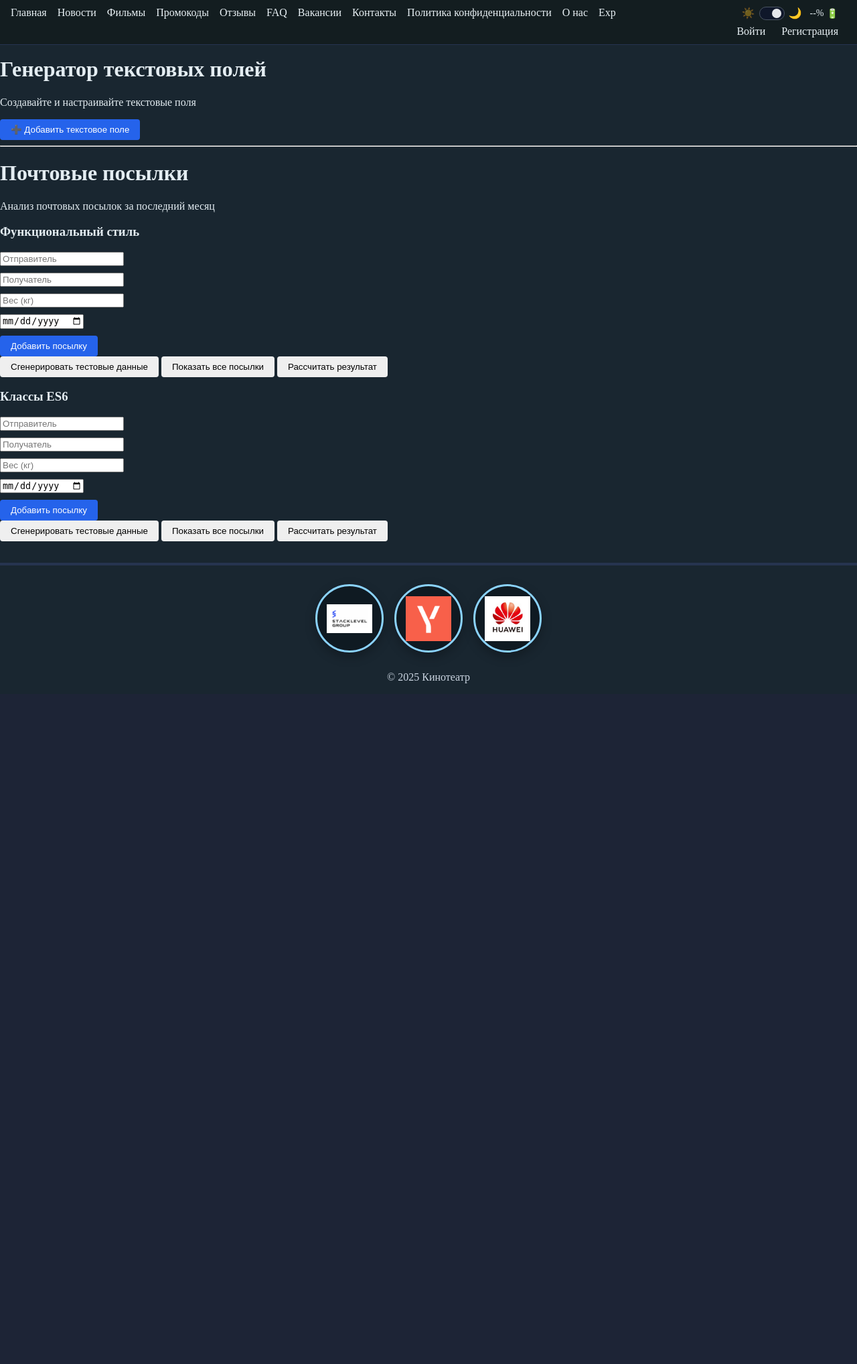
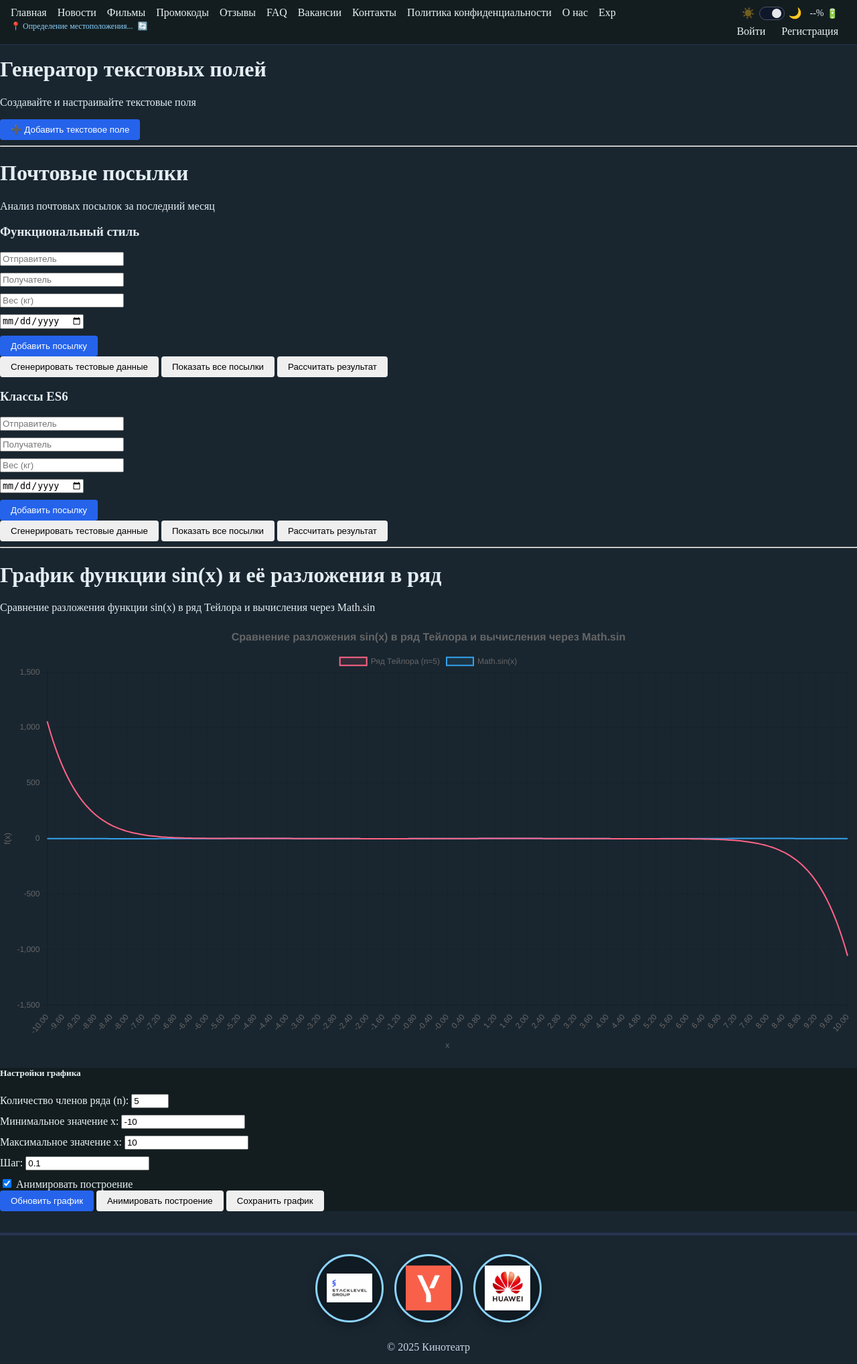
Before and after one commit to Dzmitry-Leushukou/353504_IGI_35350074, a Django app: page /exp/ in a window 1280 px wide. Shown: the whole page at 67% size. Before the commit the page ends 1020 px from the top, so only its background shows below. Run offline with Django 5.2, Linux system fonts and the light colour scheme; data comes from the database, SQL or seed files in the repository; both versions use the stored data as it was after the commit.

Commit message:
task 9-10

```diff
--- a/Cinema/cinema/templates/cinema/base.html
+++ b/Cinema/cinema/templates/cinema/base.html
@@ -210,6 +210,20 @@
       gap: 4px;
     }
 
+    .geolocation-status {
+      display: none;
+      align-items: center;
+      font-size: 12px;
+      gap: 4px;
+      margin-top: 4px;
+      color: #8bd3ff;
+    }
+
+    .nav-left {
+      display: flex;
+      flex-direction: column;
+    }
+
     .nav-right {
       display: flex;
       flex-direction: column;
@@ -241,6 +255,20 @@
       .theme-toggle {
         margin-right: 8px;
         font-size: 12px;
+      }
+
+      .geolocation-status {
+        font-size: 11px;
+      }
+
+      .refresh-btn {
+        display: none;
+      }
+    }
+
+    @media (max-width: 480px) {
+      .geolocation-status {
+        display: none !important;
       }
     }
 </style>
@@ -312,6 +340,7 @@
   <header role="banner">
     <nav class="site-nav" role="navigation" aria-label="Основное меню">
       <div class="nav-left">
+        <div class="nav-links">
           <a href="{% url 'cinema:home' %}">Главная</a>
           <a href="{% url 'cinema:news_list' %}">Новости</a>
           <a href="{% url 'cinema:movie_list' %}">Фильмы</a>
@@ -329,6 +358,20 @@
           {% if user.is_authenticated and user.is_staff or user.is_authenticated and user.is_superuser %}
             <a class="nav-link" href="{% url 'cinema:statistics' %}">Статистика</a>
           {% endif %}
+        </div>
+        <div id="geolocation-status" class="geolocation-status">
+          <span id="geolocation-icon">📍</span>
+          <span id="geolocation-text">Определение местоположения...</span>
+          <button id="refresh-location" class="refresh-btn" title="Обновить местоположение" style="
+        background: none;
+        border: none;
+        color: #8bd3ff;
+        cursor: pointer;
+        font-size: 12px;
+        margin-left: 4px;
+        padding: 0;
+    ">🔄</button>
+        </div>
       </div>
 
       <div class="nav-right">
@@ -444,6 +487,7 @@
   </script>
 
   <script src="{% static 'js/battery.js' %}"></script>
+  <script src="{% static 'js/geolocation.js' %}"></script>
 </body>
 </html>
 
--- a/Cinema/cinema/templates/cinema/exp.html
+++ b/Cinema/cinema/templates/cinema/exp.html
@@ -71,6 +71,47 @@
                 <button class="btn btn-success flex-fill" onclick="classManager.calculateResult()">Рассчитать результат</button>
             </div>
             <div id="class-output" class="mt-3"></div>
+        </div>
+    </div>
+
+    <hr class="my-5">
+
+    <h1>График функции sin(x) и её разложения в ряд</h1>
+    <p class="text-muted">Сравнение разложения функции sin(x) в ряд Тейлора и вычисления через Math.sin</p>
+
+    <div class="row">
+        <div class="col-md-8">
+            <canvas id="functionChart"></canvas>
+        </div>
+        <div class="col-md-4">
+            <div class="card">
+                <div class="card-body">
+                    <h5 class="card-title">Настройки графика</h5>
+                    <div class="mb-3">
+                        <label for="nValue" class="form-label">Количество членов ряда (n):</label>
+                        <input type="number" id="nValue" class="form-control" value="5" min="1" max="20">
+                    </div>
+                    <div class="mb-3">
+                        <label for="xMin" class="form-label">Минимальное значение x:</label>
+                        <input type="number" id="xMin" class="form-control" value="-10" step="0.1">
+                    </div>
+                    <div class="mb-3">
+                        <label for="xMax" class="form-label">Максимальное значение x:</label>
+                        <input type="number" id="xMax" class="form-control" value="10" step="0.1">
+                    </div>
+                    <div class="mb-3">
+                        <label for="step" class="form-label">Шаг:</label>
+                        <input type="number" id="step" class="form-control" value="0.1" step="0.01">
+                    </div>
+                    <div class="mb-3 form-check">
+                        <input type="checkbox" class="form-check-input" id="animationCheck" checked>
+                        <label class="form-check-label" for="animationCheck">Анимировать построение</label>
+                    </div>
+                    <button id="updateChart" class="btn btn-primary w-100 mb-2">Обновить график</button>
+                    <button id="animateChart" class="btn btn-info w-100 mb-2">Анимировать построение</button>
+                    <button id="saveChart" class="btn btn-success w-100">Сохранить график</button>
+                </div>
+            </div>
         </div>
     </div>
 </main>
@@ -254,6 +295,10 @@
 }
 </style>
 
+<!-- Подключение библиотек -->
+<script src="https://cdn.jsdelivr.net/npm/chart.js"></script>
+
 <script src="{% static 'js/generator.js' %}"></script>
 <script src="{% static 'js/packages.js' %}"></script>
+<script src="{% static 'js/chart.js' %}"></script>
 {% endblock %}
--- /dev/null
+++ b/Cinema/static/js/chart.js
@@ -0,0 +1,330 @@
+// Функция для вычисления факториала
+function factorial(n) {
+    if (n === 0 || n === 1) return 1;
+    let result = 1;
+    for (let i = 2; i <= n; i++) {
+        result *= i;
+    }
+    return result;
+}
+
+// Функция для вычисления ряда Тейлора для sin(x)
+function taylorSin(x, n) {
+    let sum = 0;
+    for (let i = 0; i <= n; i++) {
+        const term = Math.pow(-1, i) * Math.pow(x, 2 * i + 1) / factorial(2 * i + 1);
+        sum += term;
+    }
+    return sum;
+}
+
+// Создание и обновление графика
+let functionChart = null;
+let isAnimating = false;
+
+// Функция для получения данных графика
+function getChartData() {
+    const n = parseInt(document.getElementById('nValue').value);
+    const xMin = parseFloat(document.getElementById('xMin').value);
+    const xMax = parseFloat(document.getElementById('xMax').value);
+    const step = parseFloat(document.getElementById('step').value);
+
+    // Генерация данных
+    const labels = [];
+    const seriesData = [];
+    const mathData = [];
+
+    for (let x = xMin; x <= xMax; x += step) {
+        labels.push(x.toFixed(2));
+        seriesData.push(taylorSin(x, n));
+        mathData.push(Math.sin(x));
+    }
+
+    return { labels, seriesData, mathData, n };
+}
+
+// Функция для создания графика
+function createChart(animate = false) {
+    const { labels, seriesData, mathData, n } = getChartData();
+    const ctx = document.getElementById('functionChart').getContext('2d');
+
+    // Удаляем предыдущий график, если он существует
+    if (functionChart) {
+        functionChart.destroy();
+    }
+
+    // Создаем новый график
+    functionChart = new Chart(ctx, {
+        type: 'line',
+        data: {
+            labels: labels,
+            datasets: [
+                {
+                    label: `Ряд Тейлора (n=${n})`,
+                    data: seriesData,
+                    borderColor: 'rgb(255, 99, 132)',
+                    backgroundColor: 'rgba(255, 99, 132, 0.1)',
+                    borderWidth: 2,
+                    tension: 0.4,
+                    pointRadius: 0,
+                    fill: false
+                },
+                {
+                    label: 'Math.sin(x)',
+                    data: mathData,
+                    borderColor: 'rgb(54, 162, 235)',
+                    backgroundColor: 'rgba(54, 162, 235, 0.1)',
+                    borderWidth: 2,
+                    tension: 0.4,
+                    pointRadius: 0,
+                    fill: false
+                }
+            ]
+        },
+        options: {
+            responsive: true,
+            animation: {
+                duration: animate ? 2000 : 0,
+                easing: 'easeOutQuart',
+                onComplete: function() {
+                    isAnimating = false;
+                }
+            },
+            plugins: {
+                title: {
+                    display: true,
+                    text: 'Сравнение разложения sin(x) в ряд Тейлора и вычисления через Math.sin',
+                    font: {
+                        size: 16
+                    }
+                },
+                legend: {
+                    display: true,
+                    position: 'top',
+                },
+                tooltip: {
+                    mode: 'index',
+                    intersect: false
+                }
+            },
+            scales: {
+                x: {
+                    display: true,
+                    title: {
+                        display: true,
+                        text: 'x'
+                    },
+                    grid: {
+                        color: 'rgba(0, 0, 0, 0.1)'
+                    }
+                },
+                y: {
+                    display: true,
+                    title: {
+                        display: true,
+                        text: 'f(x)'
+                    },
+                    grid: {
+                        color: 'rgba(0, 0, 0, 0.1)'
+                    }
+                }
+            },
+            interaction: {
+                intersect: false,
+                mode: 'nearest'
+            }
+        }
+    });
+}
+
+// Функция для анимированного построения графика слева направо
+function animateChartProgressive() {
+    if (isAnimating) return;
+
+    isAnimating = true;
+    const { labels, seriesData, mathData, n } = getChartData();
+    const ctx = document.getElementById('functionChart').getContext('2d');
+
+    // Удаляем предыдущий график, если он существует
+    if (functionChart) {
+        functionChart.destroy();
+    }
+
+    // Создаем пустые массивы для постепенного заполнения
+    const progressiveSeriesData = new Array(seriesData.length).fill(null);
+    const progressiveMathData = new Array(mathData.length).fill(null);
+
+    // Создаем новый график с пустыми данными
+    functionChart = new Chart(ctx, {
+        type: 'line',
+        data: {
+            labels: labels,
+            datasets: [
+                {
+                    label: `Ряд Тейлора (n=${n})`,
+                    data: progressiveSeriesData,
+                    borderColor: 'rgb(255, 99, 132)',
+                    backgroundColor: 'rgba(255, 99, 132, 0.1)',
+                    borderWidth: 2,
+                    tension: 0.4,
+                    pointRadius: 0,
+                    fill: false,
+                    segment: {
+                        borderColor: ctx => {
+                            // Пропускаем точки с null значениями
+                            if (ctx.p0.parsed.y === null || ctx.p1.parsed.y === null) {
+                                return 'transparent';
+                            }
+                            return 'rgb(255, 99, 132)';
+                        }
+                    }
+                },
+                {
+                    label: 'Math.sin(x)',
+                    data: progressiveMathData,
+                    borderColor: 'rgb(54, 162, 235)',
+                    backgroundColor: 'rgba(54, 162, 235, 0.1)',
+                    borderWidth: 2,
+                    tension: 0.4,
+                    pointRadius: 0,
+                    fill: false,
+                    segment: {
+                        borderColor: ctx => {
+                            // Пропускаем точки с null значениями
+                            if (ctx.p0.parsed.y === null || ctx.p1.parsed.y === null) {
+                                return 'transparent';
+                            }
+                            return 'rgb(54, 162, 235)';
+                        }
+                    }
+                }
+            ]
+        },
+        options: {
+            responsive: true,
+            animation: {
+                duration: 0 // Отключаем стандартную анимацию
+            },
+            plugins: {
+                title: {
+                    display: true,
+                    text: 'Сравнение разложения sin(x) в ряд Тейлора и вычисления через Math.sin',
+                    font: {
+                        size: 16
+                    }
+                },
+                legend: {
+                    display: true,
+                    position: 'top',
+                },
+                tooltip: {
+                    mode: 'index',
+                    intersect: false
+                }
+            },
+            scales: {
+                x: {
+                    display: true,
+                    title: {
+                        display: true,
+                        text: 'x'
+                    },
+                    grid: {
+                        color: 'rgba(0, 0, 0, 0.1)'
+                    }
+                },
+                y: {
+                    display: true,
+                    title: {
+                        display: true,
+                        text: 'f(x)'
+                    },
+                    grid: {
+                        color: 'rgba(0, 0, 0, 0.1)'
+                    }
+                }
+            },
+            interaction: {
+                intersect: false,
+                mode: 'nearest'
+            }
+        }
+    });
+
+    // Анимируем построение графика слева направо
+    let currentIndex = 0;
+    const totalPoints = labels.length;
+    const animationSpeed = 2000 / totalPoints; // Общая длительность анимации 2 секунды
+
+    function addPoint() {
+        if (currentIndex < totalPoints) {
+            progressiveSeriesData[currentIndex] = seriesData[currentIndex];
+            progressiveMathData[currentIndex] = mathData[currentIndex];
+
+            functionChart.update('none');
+
+            currentIndex++;
+            setTimeout(addPoint, animationSpeed);
+        } else {
+            isAnimating = false;
+        }
+    }
+
+    addPoint();
+}
+
+// Функция для сохранения графика
+function saveChart() {
+    if (functionChart) {
+        const link = document.createElement('a');
+        link.download = 'sin-function-chart.png';
+        link.href = functionChart.toBase64Image();
+        link.click();
+    }
+}
+
+// Инициализация при загрузке страницы
+document.addEventListener('DOMContentLoaded', function() {
+    // Создаем первоначальный график
+    createChart(false);
+
+    // Добавляем обработчики событий
+    document.getElementById('updateChart').addEventListener('click', function() {
+        const shouldAnimate = document.getElementById('animationCheck').checked;
+        createChart(shouldAnimate);
+    });
+
+    document.getElementById('animateChart').addEventListener('click', function() {
+        animateChartProgressive();
+    });
+
+    document.getElementById('saveChart').addEventListener('click', saveChart);
+
+    // Обновляем график при изменении параметров
+    document.getElementById('nValue').addEventListener('change', function() {
+        const shouldAnimate = document.getElementById('animationCheck').checked;
+        createChart(shouldAnimate);
+    });
+
+    document.getElementById('xMin').addEventListener('change', function() {
+        const shouldAnimate = document.getElementById('animationCheck').checked;
+        createChart(shouldAnimate);
+    });
+
+    document.getElementById('xMax').addEventListener('change', function() {
+        const shouldAnimate = document.getElementById('animationCheck').checked;
+        createChart(shouldAnimate);
+    });
+
+    document.getElementById('step').addEventListener('change', function() {
+        const shouldAnimate = document.getElementById('animationCheck').checked;
+        createChart(shouldAnimate);
+    });
+
+    // Автоматическая анимация при загрузке
+    setTimeout(() => {
+        if (document.getElementById('animationCheck').checked) {
+            animateChartProgressive();
+        }
+    }, 1000);
+});
--- /dev/null
+++ b/Cinema/static/js/geolocation.js
@@ -0,0 +1,128 @@
+(function() {
+    function getCachedLocation() {
+        try {
+            const cached = localStorage.getItem('cachedGeolocation');
+            if (cached) {
+                const { location, timestamp } = JSON.parse(cached);
+                if (Date.now() - timestamp < 3600000) {
+                    return location;
+                }
+            }
+        } catch (e) {
+            console.error('Ошибка чтения кэша геолокации:', e);
+        }
+        return null;
+    }
+
+    function cacheLocation(location) {
+        try {
+            const data = {
+                location: location,
+                timestamp: Date.now()
+            };
+            localStorage.setItem('cachedGeolocation', JSON.stringify(data));
+        } catch (e) {
+            console.error('Ошибка сохранения геолокации:', e);
+        }
+    }
+
+    function updateGeolocationStatus(position) {
+        const latitude = position.coords.latitude;
+        const longitude = position.coords.longitude;
+
+        fetch(`https://nominatim.openstreetmap.org/reverse?format=json&lat=${latitude}&lon=${longitude}&accept-language=ru`)
+            .then(response => response.json())
+            .then(data => {
+                let locationName = 'Неизвестно';
+
+                if (data.address) {
+                    if (data.address.city) {
+                        locationName = data.address.city;
+                    } else if (data.address.town) {
+                        locationName = data.address.town;
+                    } else if (data.address.village) {
+                        locationName = data.address.village;
+                    } else if (data.address.municipality) {
+                        locationName = data.address.municipality;
+                    } else if (data.address.state) {
+                        locationName = data.address.state;
+                    } else if (data.address.country) {
+                        locationName = data.address.country;
+                    }
+                }
+
+                cacheLocation(locationName);
+
+                document.getElementById('geolocation-icon').textContent = '📍';
+                document.getElementById('geolocation-text').textContent = locationName;
+            })
+            .catch(error => {
+                console.error('Ошибка геокодирования:', error);
+                document.getElementById('geolocation-icon').textContent = '📍';
+                document.getElementById('geolocation-text').textContent = 'Ошибка';
+            });
+    }
+
+    function handleGeolocationError(error) {
+        let errorMessage = 'Не доступно';
+
+        switch(error.code) {
+            case error.PERMISSION_DENIED:
+                errorMessage = 'Доступ запрещен';
+                break;
+            case error.POSITION_UNAVAILABLE:
+                errorMessage = 'Инфо недоступно';
+                break;
+            case error.TIMEOUT:
+                errorMessage = 'Таймаут';
+                break;
+        }
+
+        document.getElementById('geolocation-icon').textContent = '📍';
+        document.getElementById('geolocation-text').textContent = errorMessage;
+    }
+
+    if ('geolocation' in navigator) {
+        document.getElementById('geolocation-status').style.display = 'block';
+
+        const cachedLocation = getCachedLocation();
+        if (cachedLocation) {
+            document.getElementById('geolocation-icon').textContent = '📍';
+            document.getElementById('geolocation-text').textContent = cachedLocation;
+        } else {
+            navigator.geolocation.getCurrentPosition(
+                updateGeolocationStatus,
+                handleGeolocationError,
+                {
+                    enableHighAccuracy: false,
+                    timeout: 10000,
+                    maximumAge: 3600000
+                }
+            );
+        }
+    } else {
+        document.getElementById('geolocation-status').style.display = 'none';
+    }
+
+    document.addEventListener('DOMContentLoaded', function() {
+        const refreshBtn = document.getElementById('refresh-location');
+        if (refreshBtn) {
+            refreshBtn.addEventListener('click', function() {
+                localStorage.removeItem('cachedGeolocation');
+                document.getElementById('geolocation-text').textContent = 'Обновление...';
+
+                if ('geolocation' in navigator) {
+                    navigator.geolocation.getCurrentPosition(
+                        updateGeolocationStatus,
+                        handleGeolocationError,
+                        {
+                            enableHighAccuracy: false,
+                            timeout: 10000,
+                            maximumAge: 0
+                        }
+                    );
+                }
+            });
+        }
+    });
+})();
```
Also changed, not shown: Cinema/static/js/lr3_charts.js (deleted, +0 -38 lines), Cinema/db.sqlite3. Lines whose indentation alone changed are shown as unchanged.
